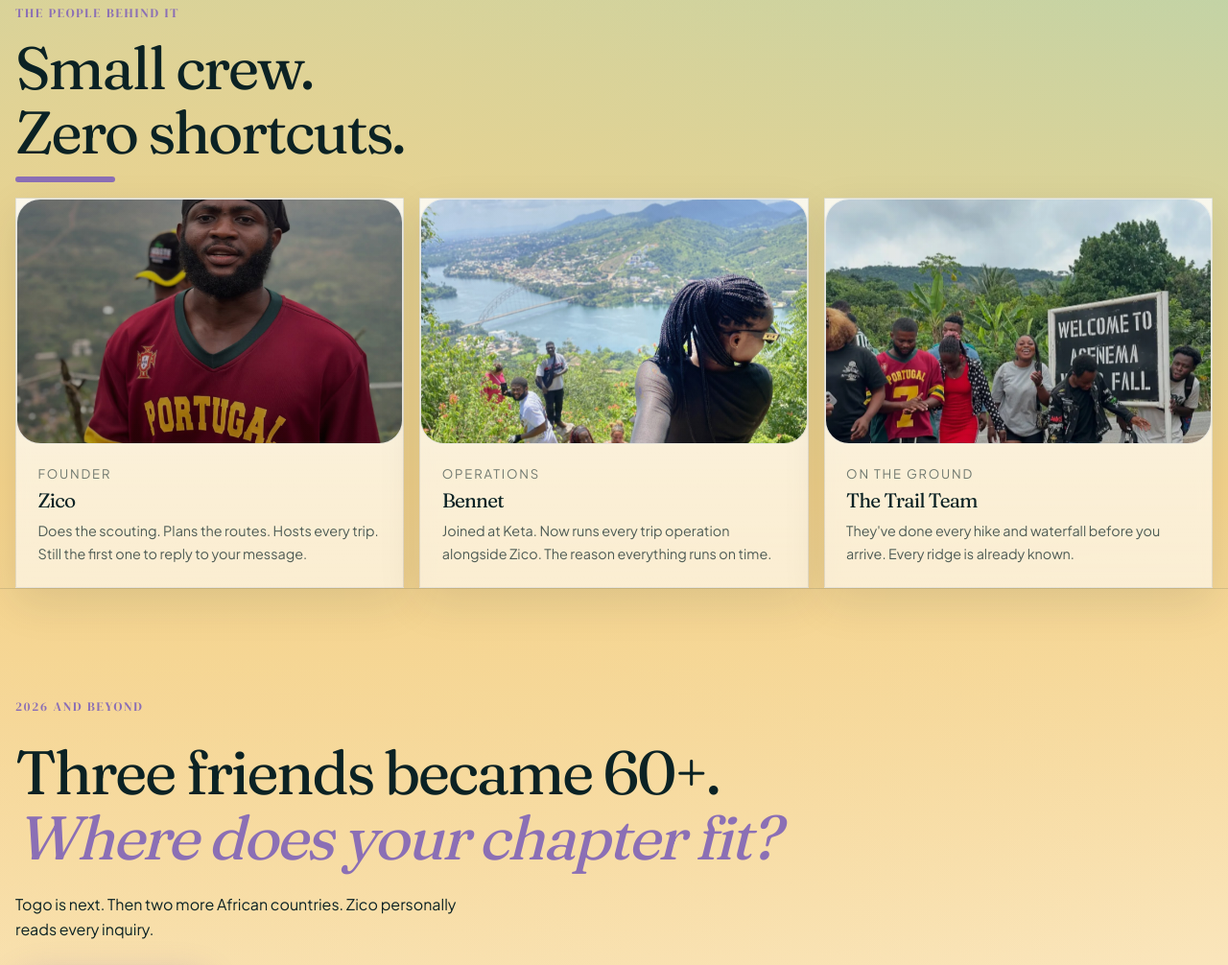
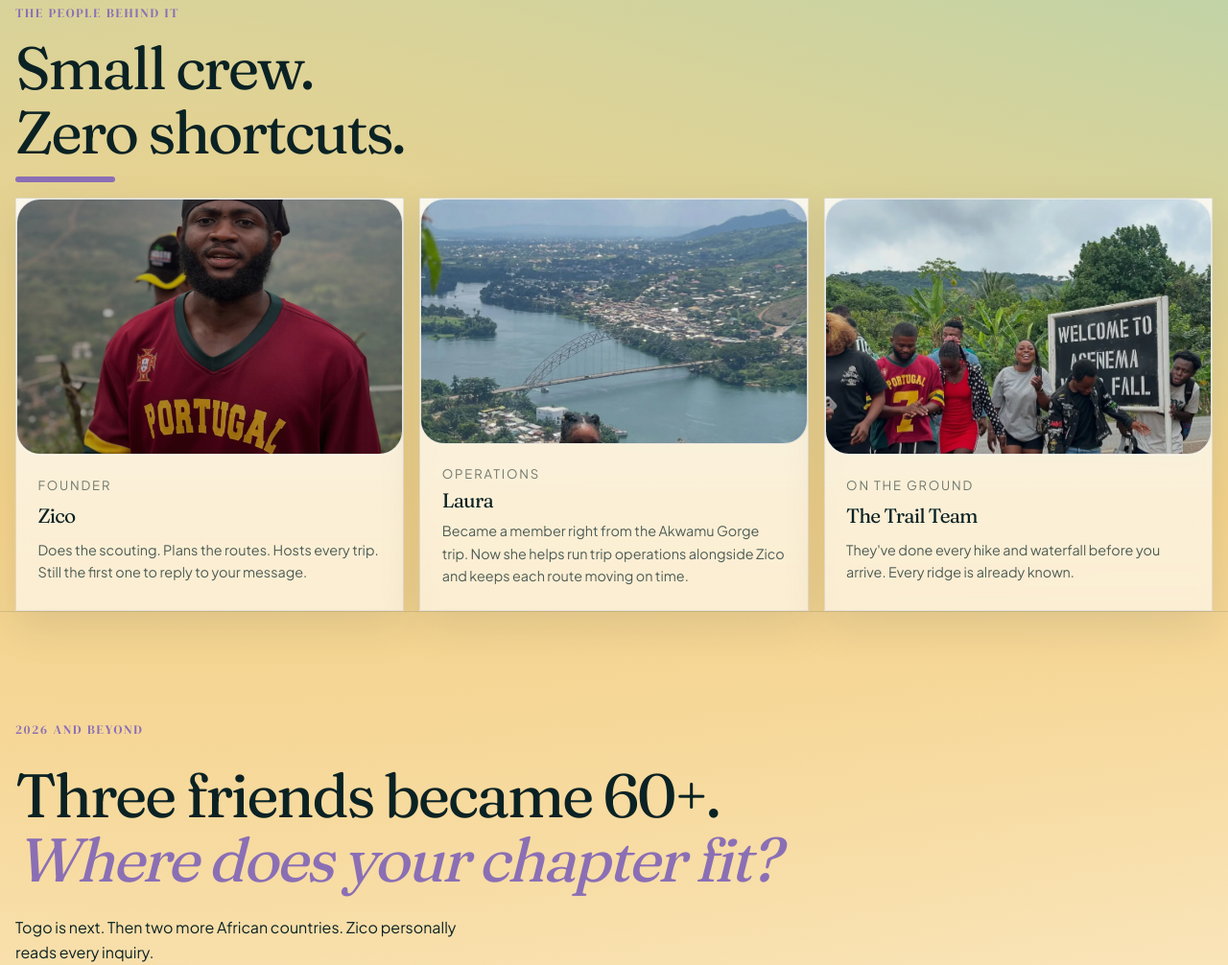
Before and after one commit to MoneyMagnt/adventures-of-life-gh, a plain HTML site: page about.html in a window 1280 px wide. Shown: the part 3778-4784 px from the top of the page at 96% size. Drawn offline with Linux system fonts and the light colour scheme.

Commit message:
Refresh trip imagery and team profile

```diff
--- a/about.html
+++ b/about.html
@@ -456,18 +456,19 @@
               style="min-height: 16rem; --photo-position: center 30%;">
               <img
                 class="visual-photo"
-                src="adventurepics_preview/IMG_0157.jpg"
-                alt="Bennet"
+                src="assets/trips/laura-akwamu.webp"
+                alt="Laura on the Akwamu Gorge trip"
                 loading="lazy"
-                width="1400"
-                height="1050" />
+                decoding="async"
+                width="1053"
+                height="1400" />
             </div>
             <div class="about-team-copy">
               <span class="meta-line">Operations</span>
-              <h3>Bennet</h3>
+              <h3>Laura</h3>
               <p>
-                Joined at Keta. Now runs every trip operation alongside Zico. The
-                reason everything runs on time.
+                Became a member right from the Akwamu Gorge trip. Now she helps run
+                trip operations alongside Zico and keeps each route moving on time.
               </p>
             </div>
           </div>
```
Also changed, not shown: assets/trips/adakluto-group.webp, assets/trips/adakluto-hero.webp, assets/trips/adakluto-start.webp, assets/trips/akwamu-crew.webp, assets/trips/akwamu-gorge.webp, assets/trips/akwamu-overlook.webp, assets/trips/laura-akwamu.webp (added).
